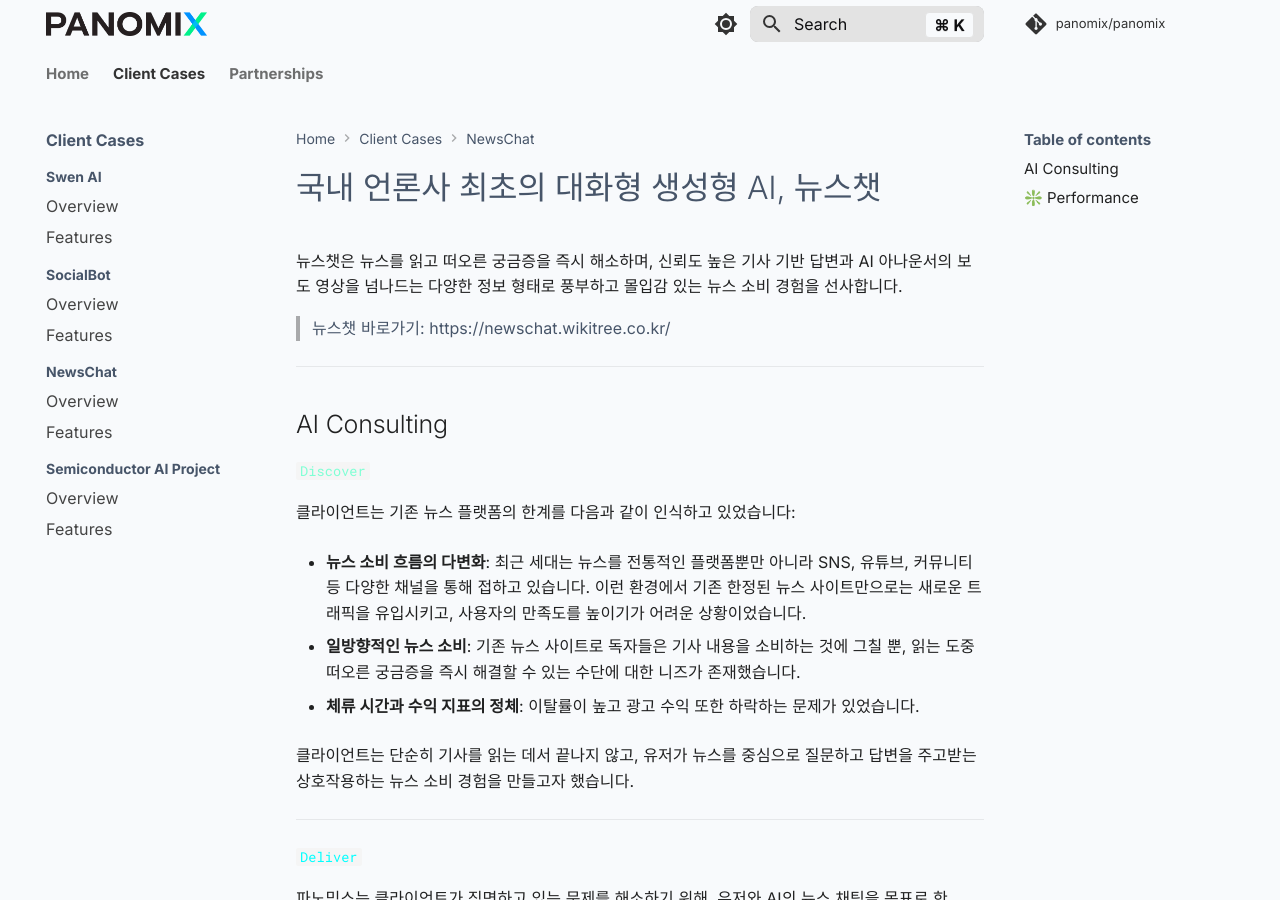
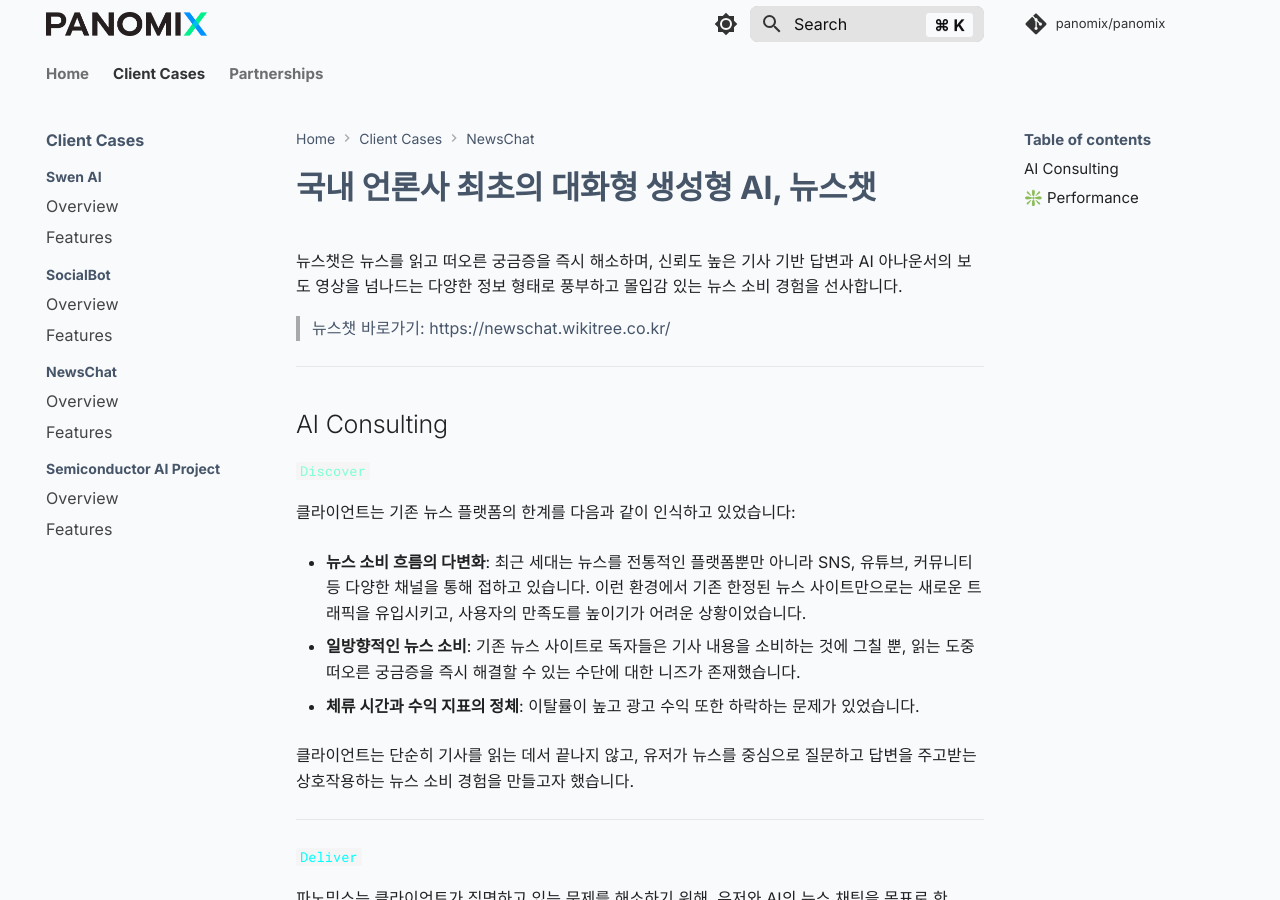
Before and after one commit to panomix/panomix, an MkDocs documentation site: the page built from docs/clients/newschat/newschat.md, in a window 1280 px wide and 900 px high. Built offline with MkDocs 1.6.1 and Material for MkDocs 9.7.7, drawn with Linux system fonts in a browser that asks for light colours; comment, search, counter and statistics services are not loaded.

```diff
--- a/docs/clients/newschat/newschat.md
+++ b/docs/clients/newschat/newschat.md
@@ -1,4 +1,4 @@
-# 국내 언론사 최초의 대화형 생성형 AI, 뉴스챗
+# **국내 언론사 최초의 대화형 생성형 AI, 뉴스챗**
 
 뉴스챗은 뉴스를 읽고 떠오른 궁금증을 즉시 해소하며,
 신뢰도 높은 기사 기반 답변과 AI 아나운서의 보도 영상을 넘나드는 다양한 정보 형태로 풍부하고 몰입감 있는 뉴스 소비 경험을 선사합니다.
```
